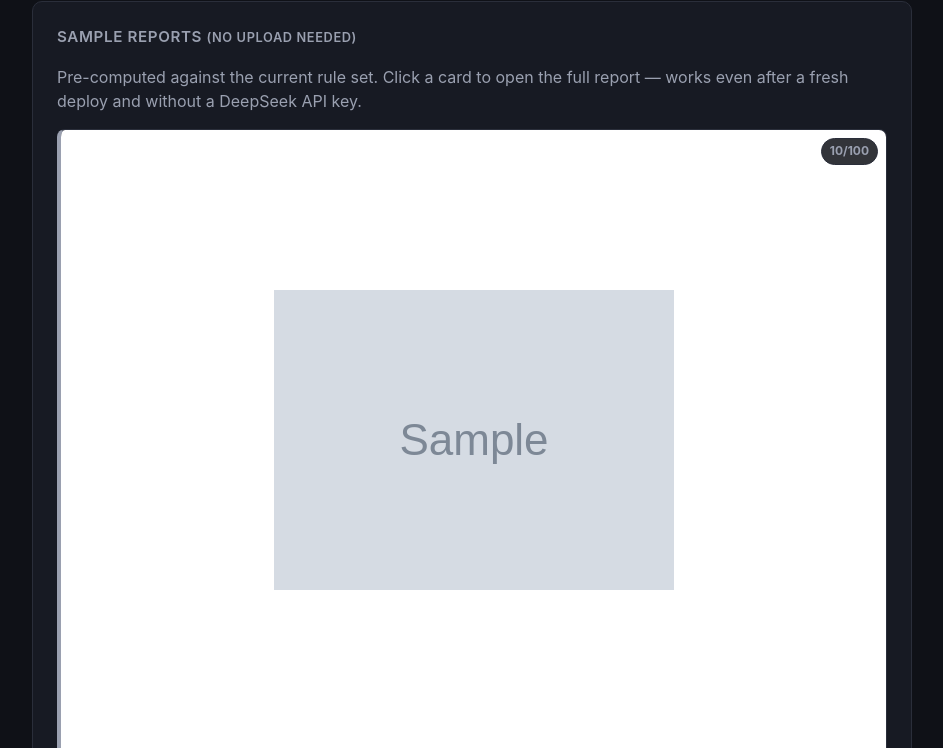
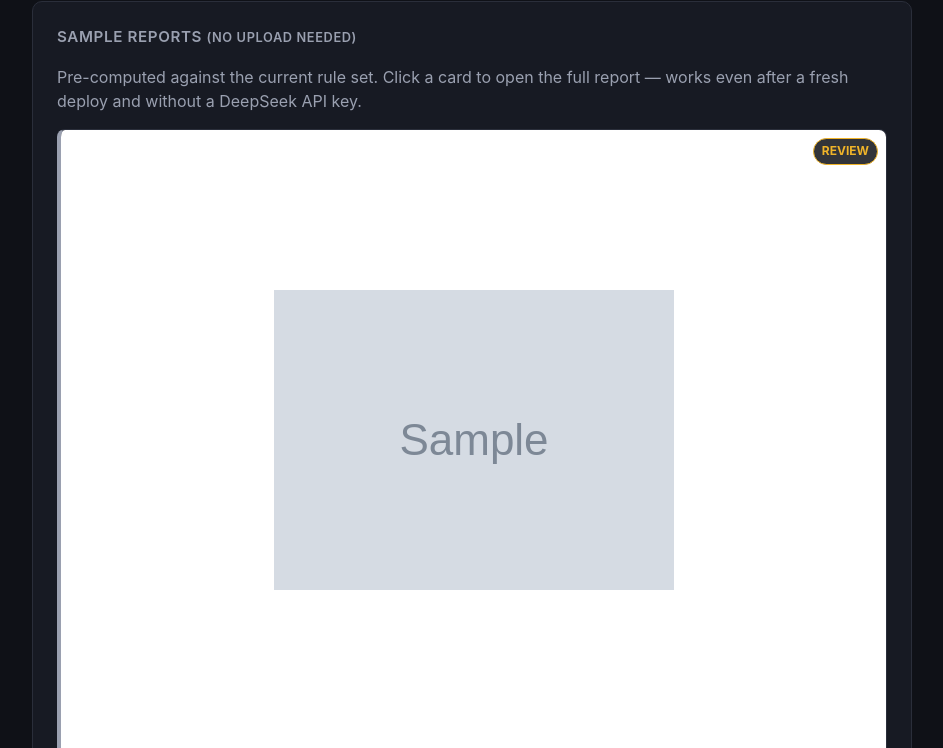
Before and after one commit to rajasingh012/uae-invoice-compliance, a FastAPI app: template app/templates/index.html in a window 1280 px wide. Shown: the part 405-1153 px from the top of the page, without its empty margins (168-1111 px from the left). Run offline with FastAPI, Linux system fonts and the light colour scheme; the template is opened without the code that fills it: most values are stand-ins (such as "Sample title", 1, 10 or a date in 2020); grey boxes marked "Sample" are stand-in pictures.

Commit message:
fix: replace numeric risk score on sample cards with PASS/ISSUES/REVIEW badges (less confusing for business audience)

```diff
--- a/app/templates/index.html
+++ b/app/templates/index.html
@@ -46,7 +46,13 @@
             {% else %}
               <div class="thumb-fallback">{{ s.filename }}</div>
             {% endif %}
-            <span class="sev-badge sev-{{ s.risk_level }}">{{ s.risk_score }}/100</span>
+            {% if s.risk_level == 'low' %}
+              <span class="sev-badge sev-low">PASS</span>
+            {% elif s.risk_level == 'high' %}
+              <span class="sev-badge sev-high">{{ s.findings_count }} ISSUES</span>
+            {% else %}
+              <span class="sev-badge sev-moderate">REVIEW</span>
+            {% endif %}
           </div>
           <div class="sample-body">
             <div class="sample-title">{{ s.filename }}</div>
```
